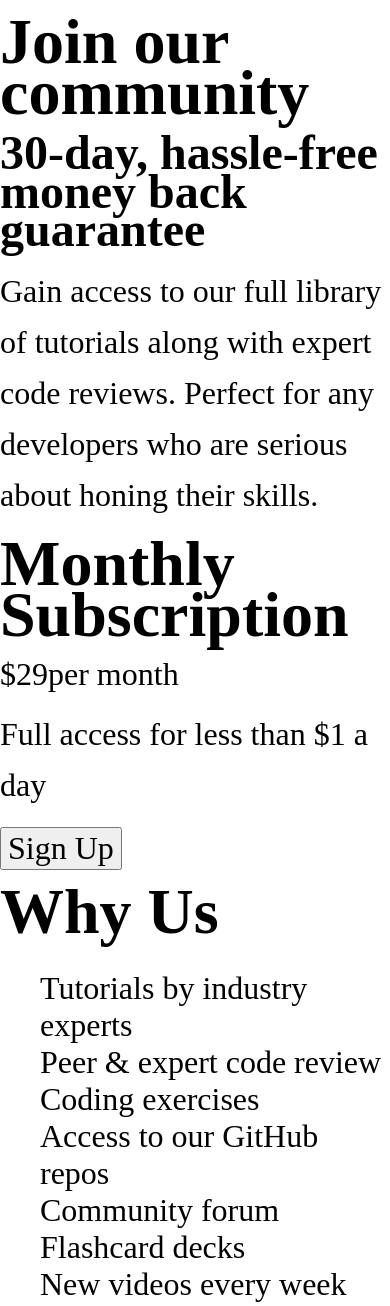
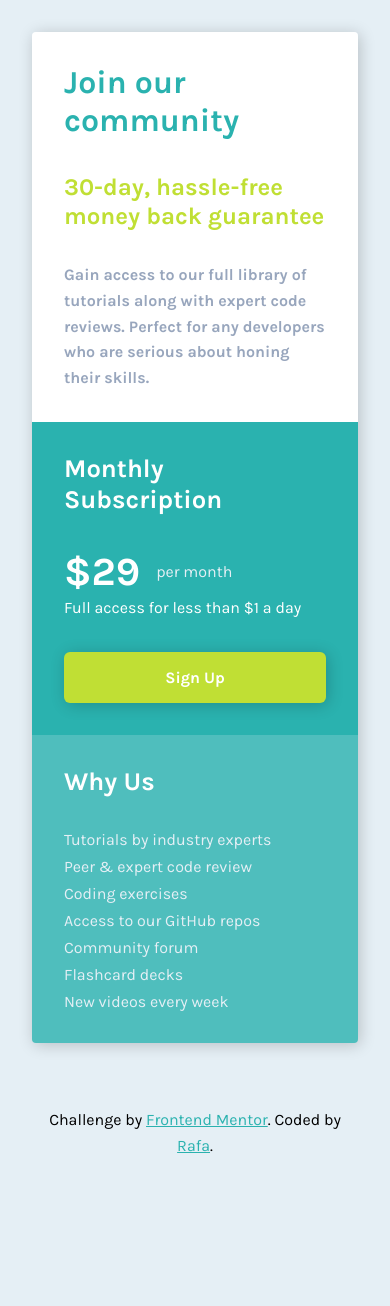
Before and after one commit to rafacovez/single-price-grid-component, a plain HTML site: page index.html in a window 390 px wide. Shown: the top 1306 px of the page. After the commit the page ends 1190 px from the top, so only its background shows below. Drawn offline with Linux system fonts and the light colour scheme.

Commit message:
coded styles for mobile webpage

```diff
--- a/index.html
+++ b/index.html
@@ -41,7 +41,7 @@
   <footer>
     <p class="attribution">
       Challenge by <a href="https://www.frontendmentor.io?ref=challenge" target="_blank">Frontend Mentor</a>.
-      Coded by <a href="#">Your Name Here</a>.
+      Coded by <a href="https://github.com/rafacovez">Rafa</a>.
     </p>
   </footer>
 </body>
--- a/style.css
+++ b/style.css
@@ -1,5 +1,5 @@
 :root {
-    --font-size: 2em;
+    --font-size: 1em;
     --font-regular: 400;
     --font-bold: 700;
     --font-family: 'Karla', sans-serif;;
@@ -7,6 +7,7 @@
     --bright-yellow: hsl(71, 73%, 54%);
     --light-gray: hsl(204, 43%, 93%);
     --grayish-blue: hsl(218, 22%, 67%);
+    --white: #fff;
 }
 
 html {
@@ -18,22 +19,24 @@ html {
 }
 
 body {
+    font-family: var(--font-family);
     font-size: var(--font-size);
     margin: 0;
     padding: 0;
+    background-color: var(--light-gray);
 }
 
 h1, h2, h3, h4, h5 {
     font-weight: var(--font-bold);
-    line-height: calc(var(--font-size) * 0.4);
-    margin: 1rem 0;
+    line-height: calc(var(--font-size) * 1.2);
+    margin: 0;
     padding: 0;
 }
 
 p {
     font-weight: var(--font-regular);
-    line-height: calc(var(--font-size) * 0.8);
-    margin: 1rem 0;
+    line-height: calc(var(--font-size) * 1.6);
+    margin: 0;
     padding: 0;
 }
 
@@ -60,4 +63,126 @@ img, picture, svg, video {
     overflow: hidden;
     clip: rect(0, 0, 0, 0);
     border: 0;
-  }
+}
+
+.modal {
+    margin: 2rem;
+    border-radius: 4px;
+    overflow: hidden;
+    box-shadow: 2px 2px 16px rgba(0, 0, 0, 0.2);
+}
+
+.modal > div {
+    padding: 2rem;
+}
+
+.join-our-community {
+    background-color: var(--white);
+}
+
+.join-our-community > h1 {
+    color: var(--cyan);
+    font-weight: var(--font-bold);
+}
+
+.join-our-community > h2 {
+    color: var(--bright-yellow);
+    font-weight: var(--font-bold);
+    margin: 2rem 0;
+}
+
+.join-our-community > p {
+    color: var(--grayish-blue);
+    font-weight: var(--font-bold);
+}
+
+.monthly-subscription {
+    background-color: var(--cyan);
+}
+
+.monthly-subscription > h1 {
+    color: var(--white);
+    font-size: calc(var(--font-size) * 1.6);
+    font-weight: var(--font-bold);
+}
+
+.price {
+    display: flex;
+    align-items: center;
+    margin: 2rem 0 0 0;
+}
+
+.price-number {
+    color: var(--white);
+    font-size: calc(var(--font-size) * 2.5);
+    font-weight: var(--font-bold);
+    margin-right: 1rem;
+}
+
+.price-plan {
+    color: var(--light-gray);
+    font-weight: var(--font-regular);
+}
+
+.monthly-subscription > p {
+    color: var(--white);
+    margin: 0 0 2rem 0;
+}
+
+.monthly-subscription > button {
+    width: 100%;
+    padding: 1rem 4rem;
+    background-color: var(--bright-yellow);
+    color: var(--white);
+    font-weight: var(--font-bold);
+    border: none;
+    border-radius: 6px;
+    box-shadow: 2px 2px 16px rgba(0, 0, 0, 0.2);
+    cursor: pointer;
+    transition: box-shadow .2s ease-out;
+}
+
+.monthly-subscription > button:hover {
+    box-shadow: 2px 2px 16px rgba(0, 0, 0, 0.4);
+}
+
+.why-us {
+    position: relative;
+}
+
+.why-us::after {
+    content: "";
+    width: 100%;
+    height: 100%;
+    position: absolute;
+    inset: 0;
+    z-index: -50;
+    background-color: var(--cyan);
+    opacity: 0.8;
+}
+
+.why-us > h1 {
+    font-size: calc(var(--font-size) * 1.6);
+    color: var(--white);
+}
+
+.why-us > ul {
+    margin: 2rem 0 0 0;
+    padding: 0;
+    display: flex;
+    flex-direction: column;
+    gap: 0.5rem;
+}
+
+.why-us > ul > li {
+    color: var(--light-gray);
+}
+
+.attribution {
+    text-align: center;
+    padding: 2rem;
+}
+
+.attribution > a {
+    color: var(--cyan);
+}
```
